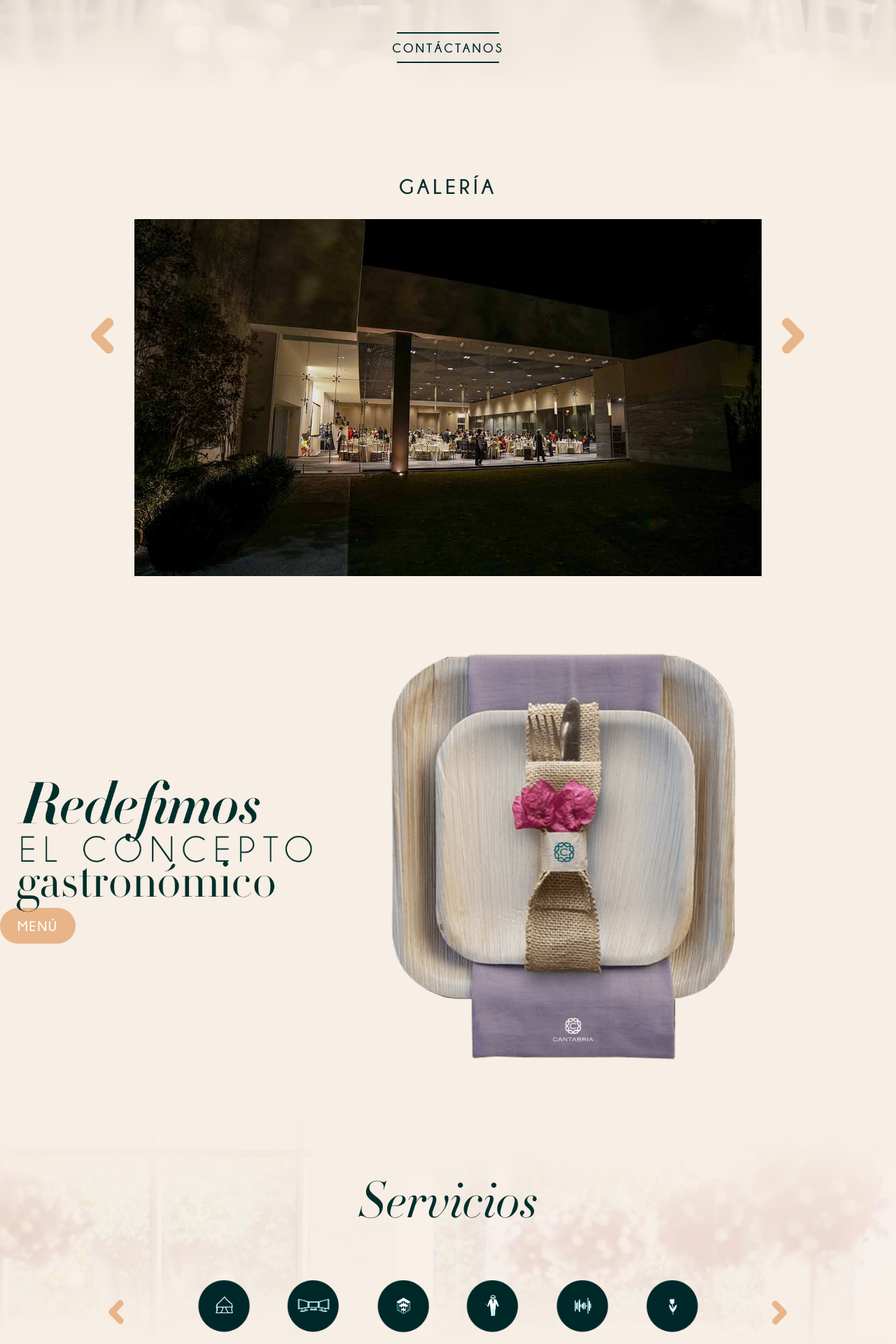
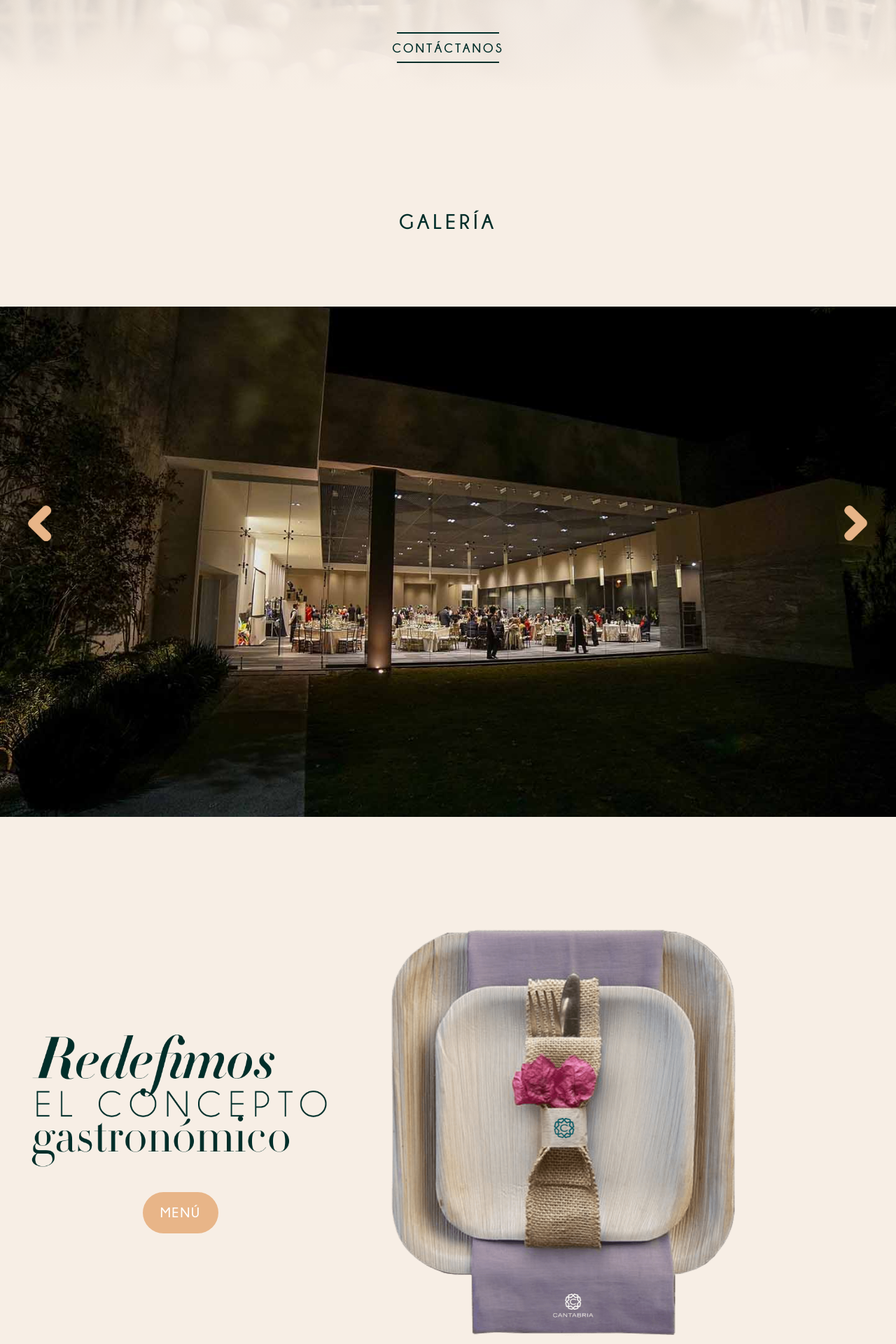
Before and after one commit to martinalanis/cantabria, a PHP site: page / in a window 1280 px wide. Shown: the part 630-2550 px from the top of the page at 70% size. Run offline with PHP 8.4, Linux system fonts and the light colour scheme.

Commit message:
Cambios en galeria Se modifico ancho de galeria y comportamiento del href a esta seccion de acuerdo a ancho de la pantalla

```diff
--- a/css/main.css
+++ b/css/main.css
@@ -357,6 +357,10 @@
     margin-bottom: 80px;
 }
 
+.mb-100 {
+    margin-bottom: 100px;
+}
+
 .mb-150 {
     margin-bottom: 150px;
 }
@@ -387,7 +391,11 @@
 
 /**Swiper**/
 
-#swiper-gallery,
+#gallery-photos {
+    width: 100%;
+    max-height: 100vh;
+}
+
 #swiper-events {
     width: 70%;
     /*height: 300px;*/
@@ -533,7 +541,7 @@
 
 #galeria {
     /*min-height: 100vh;*/
-    padding: 50px 0;
+    padding: 100px 0;
     background: #F7EEE5;
     position: relative;
 }
@@ -548,16 +556,17 @@
     #gallery-prev {
         width: 3%;
         position: absolute;
-        top: 40%;
+        top: 50%;
+        z-index: 10;
         cursor: pointer;
     }
 
     #gallery-next {
-        right: 10%;
+        right: 3%;
     }
 
     #gallery-prev {
-        left: 10%;
+        left: 3%;
     }
 
 #menu {
@@ -761,6 +770,14 @@
         top: 60%;
     }
 
+    #galeria {
+        padding-top: 30px;
+    }
+
+    #galeria h2 {
+        margin-bottom: 50px;
+    }
+
     /*#gallery-prev,
     #gallery-next {
         display: none;
@@ -826,7 +843,6 @@
         font-size: 3rem;
     }
 
-    #swiper-gallery,
     #swiper-events {
         width: 85%;
         /*height: 300px;*/
--- a/index.html
+++ b/index.html
@@ -34,7 +34,7 @@
         <nav class="menu">
         	<div>
         		<a href="#home">INICIO</a>
-        		<a href="#galeria">GALERÍA</a>
+        		<a href="#gallery-photos">GALERÍA</a>
         		<a href="#menu">MENÚ</a>
         		<a href="#servicios">SERVICIOS</a>
         		<a href="#contacto">CONTACTO</a>
@@ -49,18 +49,16 @@
                    <img src="img/logo.png" alt="Cantabria" class="img-responsive">
                 </div>
 
-               <a href="!#" class="mb-80 animated" id="btn-home">CONTÁCTANOS</a>
+               <a href="#contacto" class="mb-80 animated" id="btn-home">CONTÁCTANOS</a>
            </div>
 
         </section>
 
         <section id="galeria">
 
-           <div class="wrap">
+           <h2 class="mb-100">GALERÍA</h2>
 
-               <h2 class="animated ">GALERÍA</h2>
-
-               <div class="swiper-container" id="swiper-gallery">
+           <div class="swiper-container" id="gallery-photos">
 
                 <div class="swiper-wrapper">
 
@@ -97,7 +95,6 @@
            <div id="gallery-prev"><img src="img/arrow-prev.png" class="img-responsive" alt=""></div>
            <div id="gallery-next"><img src="img/arrow-next.png" class="img-responsive" alt=""></div>
 
-           </div>
 
         </section>
 
@@ -107,7 +104,7 @@
 
                 <div class="row">
 
-                    <div class="col-md-5 col-xs-10 animated " id="comida-text">
+                    <div class="col-md-5 col-xs-10 animated " id="menu-text">
 
                         <div class="col-md-11">
                             <img src="img/redefinimos-concepto.png" alt="" class="img-responsive">
@@ -116,7 +113,7 @@
                         <a href="#!">MENÚ</a>
 
                     </div>
-                    <div class="col-md-5 col-xs-8 animated " id="comida-plato">
+                    <div class="col-md-5 col-xs-8 animated " id="menu-plato">
 
                         <img src="img/plato.png" alt="" class="img-responsive">
 
@@ -303,10 +300,10 @@
         <script src="js/main.js"></script>
 
         <!-- Google Analytics: change UA-XXXXX-Y to be your site's ID. -->
-        <script>
+<!--         <script>
             window.ga=function(){ga.q.push(arguments)};ga.q=[];ga.l=+new Date;
             ga('create','UA-XXXXX-Y','auto');ga('send','pageview')
         </script>
-        <script src="https://www.google-analytics.com/analytics.js" async defer></script>
+        <script src="https://www.google-analytics.com/analytics.js" async defer></script> -->
     </body>
 </html>
--- a/js/main.js
+++ b/js/main.js
@@ -30,11 +30,18 @@
 	$("nav.menu").addClass('visible');
 });
 
-$('.menu a').on('click', function(event) {
+$('.menu a, #btn-home').on('click', function(event) {
+
     event.preventDefault();
-    var $anchor = $(this);
+    // alert(window.innerWidth);
+    var $href = $(this).attr('href');
+
+    if(window.innerWidth < 767) {
+    	$href = "#galeria";
+    }
+
     $('html, body').stop().animate({
-      scrollTop: $($anchor.attr('href')).offset().top
+      scrollTop: $($href).offset().top
     }, 1000);
     $("nav.menu").removeClass('visible');
   });
--- a/js/plugins.js
+++ b/js/plugins.js
@@ -23,7 +23,7 @@
 
 
 $(document).ready(function () {
-    var swiperG = new Swiper('#swiper-gallery', {
+    var swiperG = new Swiper('#gallery-photos', {
         direction: 'horizontal',
         // effect: 'fade',
         loop: true,
```
Lines whose indentation alone changed are shown as unchanged.
